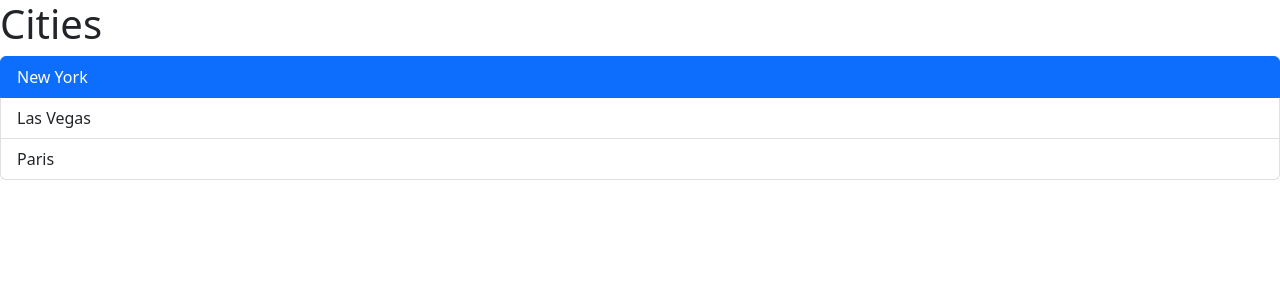
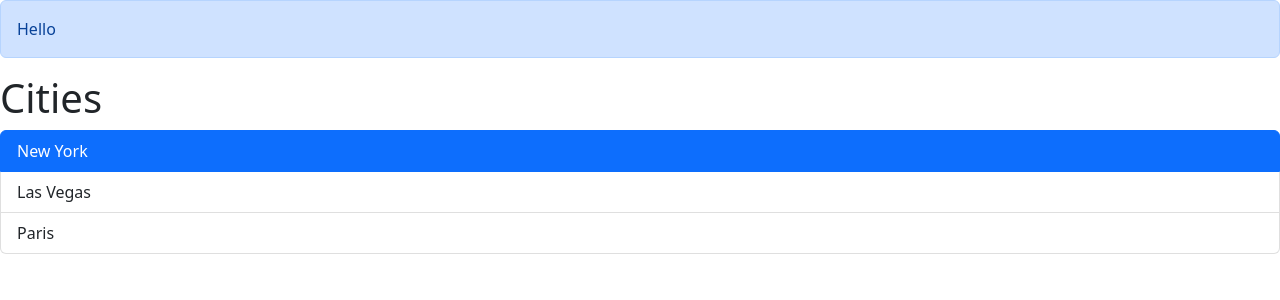
Before and after one commit to mrkarstrom/react-01, a React (Vite) app: page / in a window 1280 px wide. Shown: the top 300 px of the page. Built offline with nearby package versions, Linux system fonts and the light colour scheme.

Commit message:
add (Alert.tsx): Making an HTML-child component with alert from bootstrap.

```diff
--- a/src/App.tsx
+++ b/src/App.tsx
@@ -1,4 +1,5 @@
 import './App.css';
+import Alert from './components/Alert';
 import ListGroup from './components/ListGroup';
 
 function App() {
@@ -10,6 +11,9 @@
 
   return (
     <>
+      <Alert>
+        Hello
+      </Alert>
       <ListGroup
         items={items}
         heading="Cities"
--- /dev/null
+++ b/src/components/Alert.tsx
@@ -0,0 +1,10 @@
+import { ReactNode } from 'react';
+
+interface Props {
+  children: ReactNode;
+}
+const Alert = ({ children }: Props) => {
+  return <div className="alert alert-primary">{children}</div>;
+};
+
+export default Alert;
```
